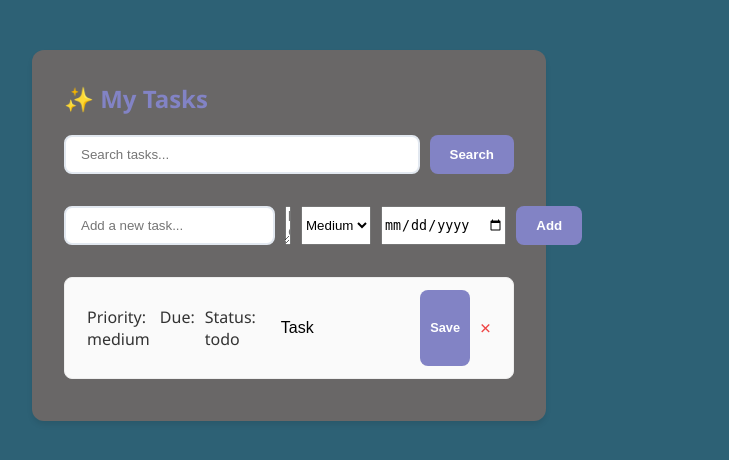
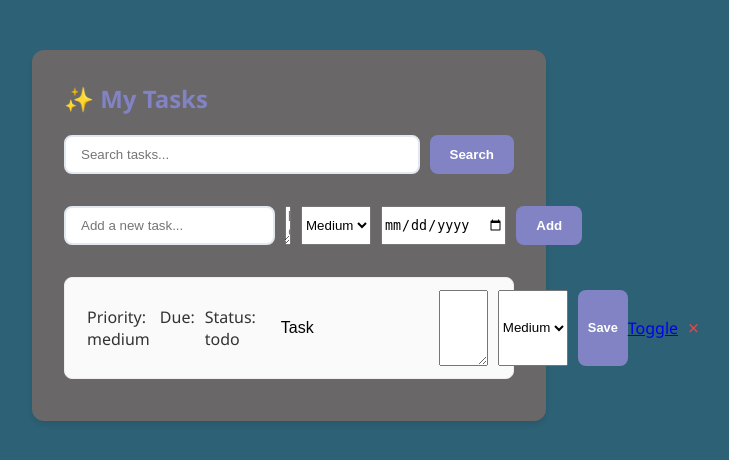
Before and after one commit to NV23048/cc302-todo-app, a Flask app: page / in a window 1280 px wide. Shown: the top 460 px of the page, without its empty margins (351-1080 px from the left). Run offline with Flask 3, Linux system fonts and the light colour scheme.

Commit message:
Add task descriptions, priority, due_date, status fields. Update UI and API.

```diff
--- a/app.py
+++ b/app.py
@@ -10,7 +10,22 @@ def load_tasks():
     if not os.path.exists(DATA_FILE):
         return []
     with open(DATA_FILE, 'r') as f:
-        return json.load(f)
+        tasks = json.load(f)
+    # Migrate old tasks
+    for t in tasks:
+        if 'description' not in t:
+            t['description'] = ''
+        if 'priority' not in t:
+            t['priority'] = 'medium'
+        if 'status' not in t:
+            t['status'] = 'completed' if t.get('done', False) else 'pending'
+            if 'done' in t:
+                del t['done']
+        if 'due_date' not in t:
+            t['due_date'] = None
+        if 'updated_at' not in t:
+            t['updated_at'] = None
+    return tasks
 
 def save_tasks(tasks):
     with open(DATA_FILE, 'w') as f:
@@ -24,10 +39,20 @@ def index():
 @app.route('/add', methods=['POST'])
 def add():
     title = request.form.get('title')
+    description = request.form.get('description', '')
+    priority = request.form.get('priority', 'medium')
     if title:
         tasks = load_tasks()
         # Simple ID generation based on list length
-        new_task = {'id': len(tasks) + 1, 'title': title, 'done': False}
+        new_task = {
+            'id': len(tasks) + 1,
+            'title': title,
+            'description': description,
+            'priority': priority,
+            'status': 'pending',
+            'due_date': None,
+            'updated_at': None
+        }
         tasks.append(new_task)
         save_tasks(tasks)
     return redirect(url_for('index'))
@@ -39,13 +64,27 @@ def delete(task_id):
     save_tasks(tasks)
     return redirect(url_for('index'))
 
+@app.route('/toggle/<int:task_id>')
+def toggle(task_id):
+    tasks = load_tasks()
+    for t in tasks:
+        if t['id'] == task_id:
+            t['status'] = 'completed' if t['status'] == 'pending' else 'pending'
+    save_tasks(tasks)
+    return redirect(url_for('index'))
+
 @app.route('/edit/<int:task_id>', methods=['POST'])
 def edit(task_id):
     new_title = request.form.get('new_title')
+    new_description = request.form.get('new_description', '')
+    new_priority = request.form.get('new_priority', 'medium')
     tasks = load_tasks()
     for t in tasks:
         if t['id'] == task_id:
             t['title'] = new_title
+            t['description'] = new_description
+            t['priority'] = new_priority
+            # Update updated_at if needed
     save_tasks(tasks)
     return redirect(url_for('index'))
 
--- a/templates/index.html
+++ b/templates/index.html
@@ -40,9 +40,16 @@
                     <p>Status: {{ task.status }}</p>
 
                     <input type="text" name="new_title" value="{{ task.title }}">
+                    <textarea name="new_description">{{ task.description }}</textarea>
+                    <select name="new_priority">
+                        <option value="low" {% if task.priority == 'low' %}selected{% endif %}>Low</option>
+                        <option value="medium" {% if task.priority == 'medium' %}selected{% endif %}>Medium</option>
+                        <option value="high" {% if task.priority == 'high' %}selected{% endif %}>High</option>
+                    </select>
                     <button type="submit" style="padding: 5px 10px; font-size: 0.8rem;">Save</button>
                 </form>
 
+                <a href="/toggle/{{ task.id }}" class="toggle-btn" title="Toggle Status">Toggle</a>
                 <a href="/delete/{{ task.id }}" class="delete-btn" title="Delete Task">&times;</a>
             </div>
             {% endfor %}
```
